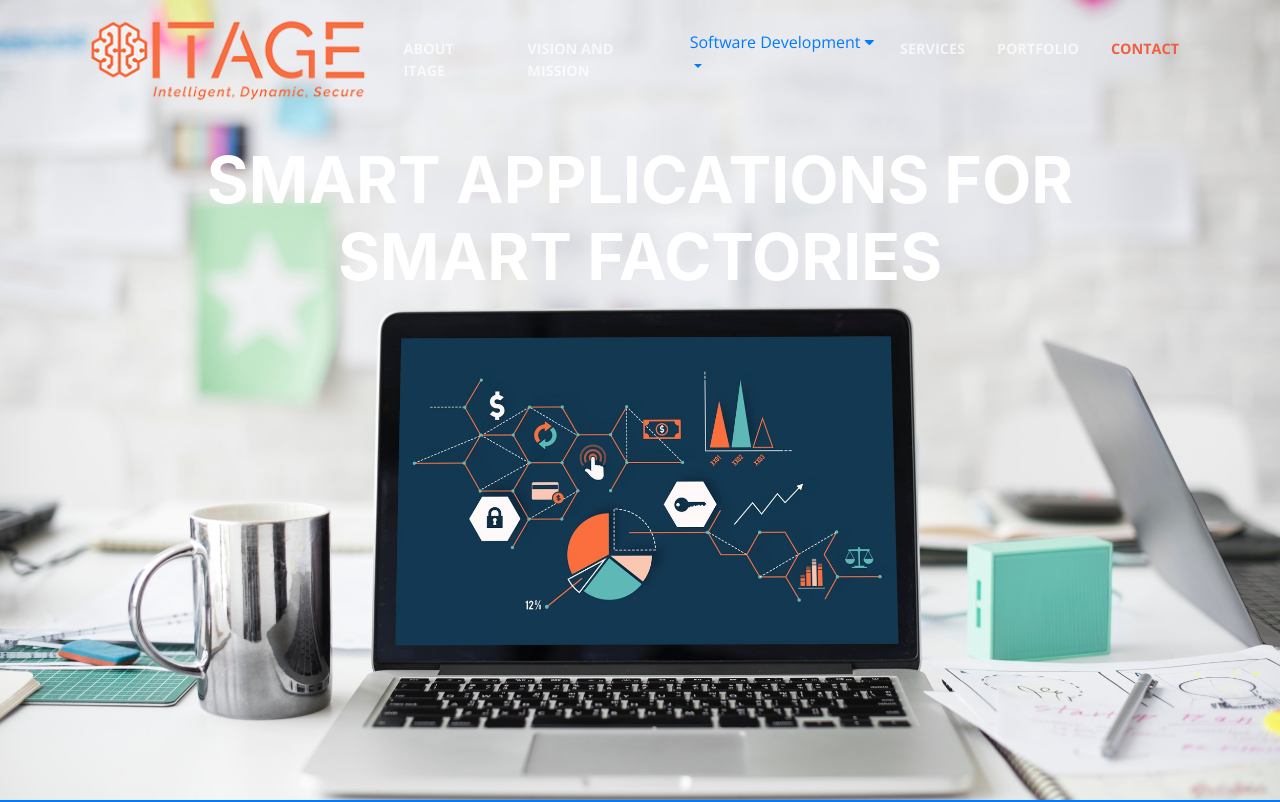
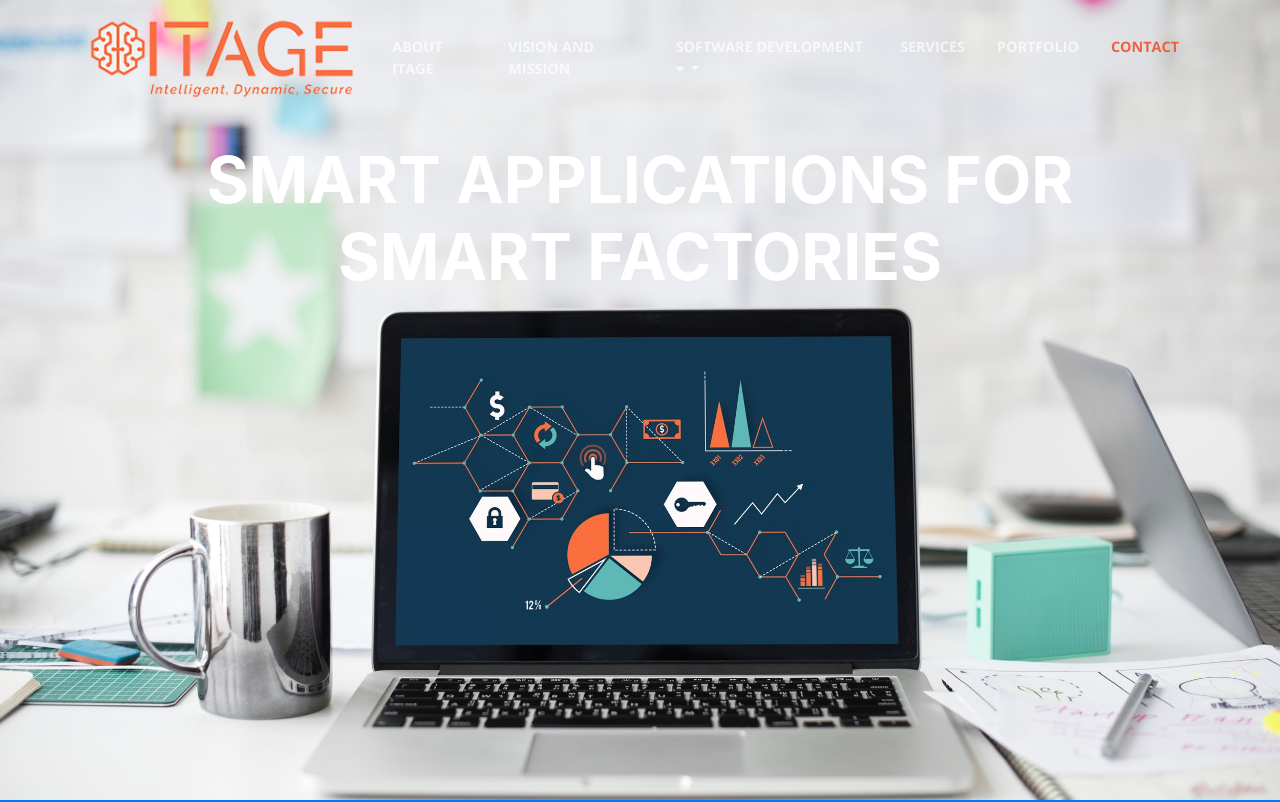
Before and after one commit to itageeu/itageeu, a website with bundled scripts: page index.html in a window 1280 px wide. Shown: the top 802 px of the page. Built offline with nearby package versions, Linux system fonts and the light colour scheme.

Commit message:
dropdown

```diff
--- a/index.html
+++ b/index.html
@@ -37,7 +37,7 @@
         <button class="navbar-toggler navbar-toggler-right" type="button" data-toggle="collapse" data-target="#navbarResponsive" aria-controls="navbarResponsive" aria-expanded="false" aria-label="Toggle navigation">
           <span class="navbar-toggler-icon"></span>
         </button>
-        <div class="collapse navbar-collapse dropdown" id="navbarResponsive">
+        <div class="collapse navbar-collapse" id="navbarResponsive">
           <ul class="navbar-nav ml-auto">
             <li class="nav-item">
               <a class="nav-link js-scroll-trigger" href="#about">About ITAGE</a>
@@ -45,8 +45,8 @@
             <li class="nav-item">
               <a class="nav-link js-scroll-trigger" href="#visionmission">Vision and Mission</a>
             </li>
-            <li  class="nav-item">
-              <a href="#SoftwareDevelopment" class="dropdown-toggle" data-toggle="dropdown">Software Development <i class="fa fa-caret-down"></i> </a>
+            <li  class="nav-item dropdown">
+              <a href="#SoftwareDevelopment" class="nav-link dropdown-toggle" data-toggle="dropdown">Software Development <i class="fa fa-caret-down"></i> </a>
 								<ul class="dropdown-menu" role="menu">
 									<li><a role="menuitem" tabindex="-1" href="#blog">BLOG - 1 </a></li>
 									<li><a role="menuitem" tabindex="-1" href="blog.html" class="external">BLOG - 2 </a></li>
```
